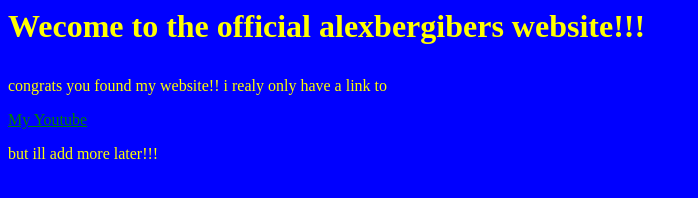
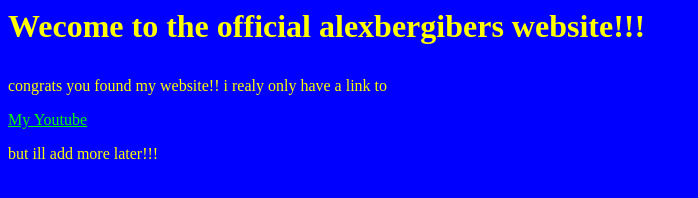
Before and after one commit to alexbergibers/alexbergibers-main-page, a plain HTML site: page index.html in a window 1280 px wide. Shown: the whole page, without its empty margins (0-698 px from the left). Drawn offline with Linux system fonts and the light colour scheme.

Commit message:
Update index.html

```diff
--- a/index.html
+++ b/index.html
@@ -6,7 +6,7 @@
   <body style="background-color:blue;">
   <h1><p style="color:yellow;"> Wecome to the official alexbergibers website!!!</h1>
 <text><p3 style="color:yellow;">congrats you found my website!! i realy only have a link to</p></text>
-<a href="https://www.youtube.com/@alexbergibers9161/featured"style="color:green">My Youtube</a>
+<a href="https://www.youtube.com/@alexbergibers9161/featured"style="color:lime">My Youtube</a>
 <text><p style="color:yellow;">but ill add more later!!!</p></text>
 </body>
 </html>
```
